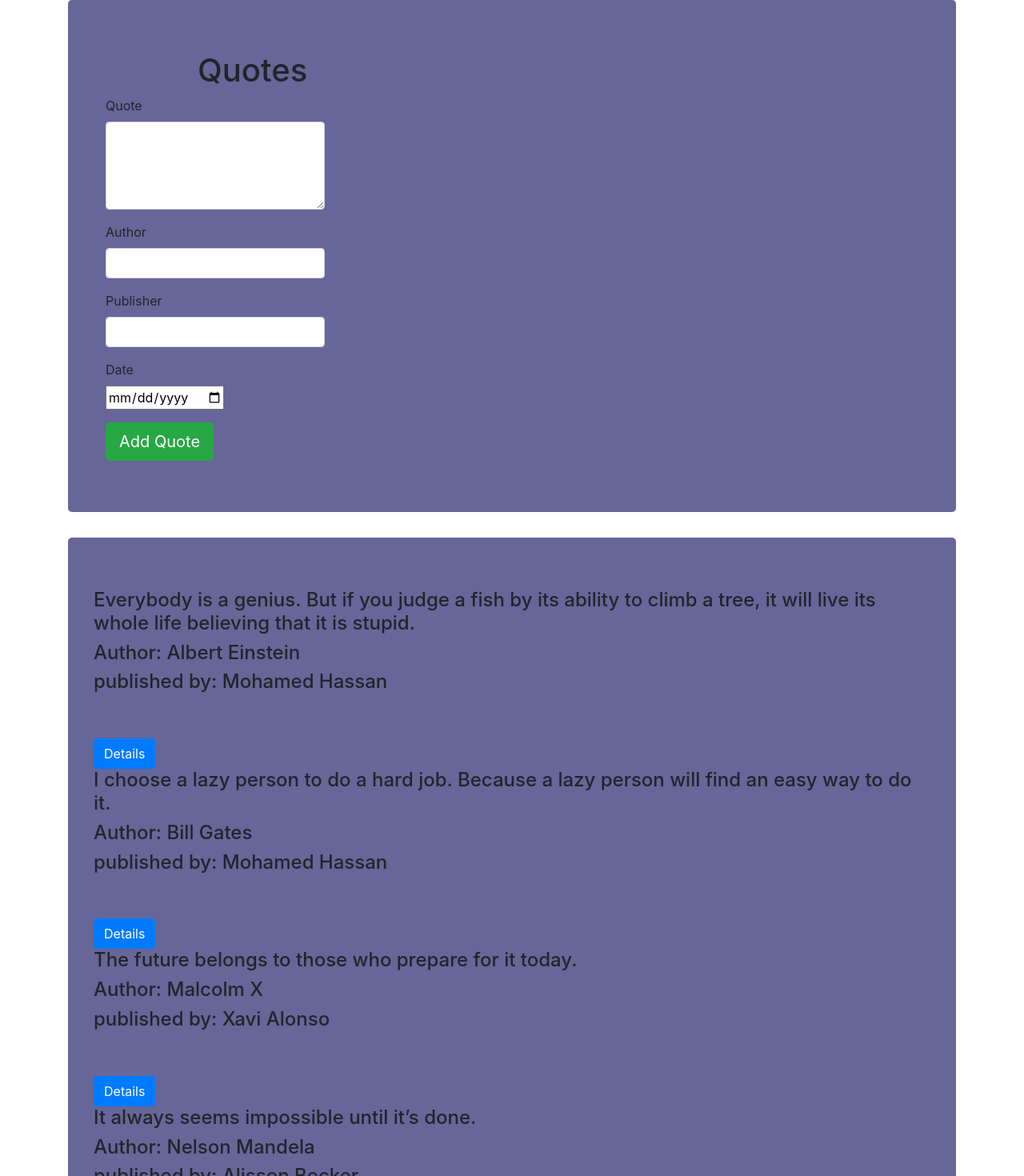
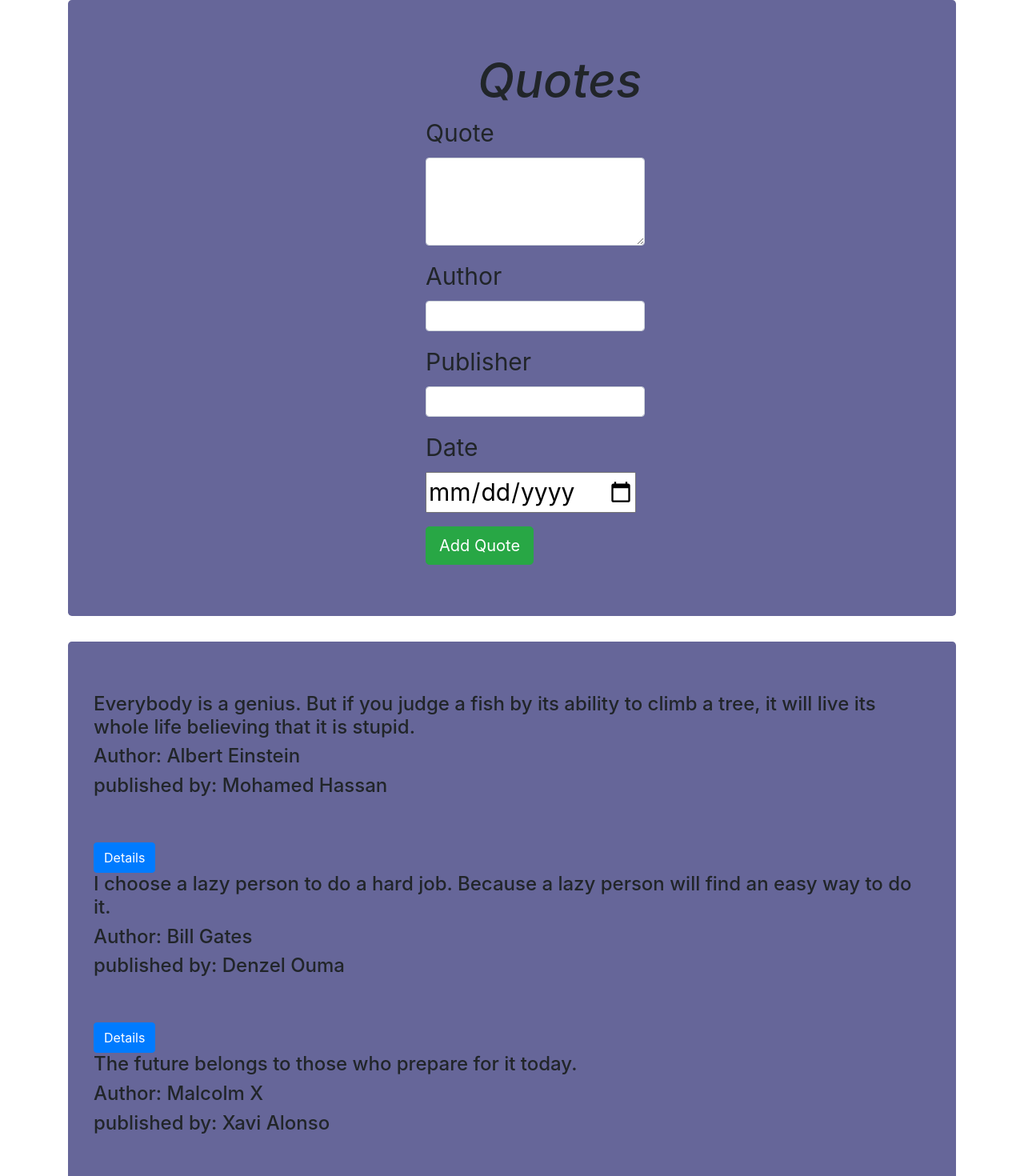
Before and after one commit to vanmo9/Quote, an Angular app: page / in a window 1280 px wide. Shown: the top 1470 px of the page at 80% size. Built offline with nearby package versions, Linux system fonts and the light colour scheme; what angular-bootstrap-md would draw is missing.

Commit message:
correction in quotes component

```diff
--- a/src/app/quotes-details/quotes-details.component.html
+++ b/src/app/quotes-details/quotes-details.component.html
@@ -2,10 +2,6 @@
 
 
 <br>
-<div>
-    <mdb-icon (click)="upvote=upvote+1" fas icon="thumbs-up" style='cursor:pointer; color:olive; font-size:1.5em; '></mdb-icon>
-    &nbsp;&nbsp; Good Quote: {{upvote}}
-    &nbsp;&nbsp;<mdb-icon (click)="downvote=downvote+1" fas icon="thumbs-down" style='cursor:pointer; color:red; font-size:1.5em;'></mdb-icon>
- &nbsp;&nbsp; Bad Quote: {{downvote}}
-</div>
-<p><button class="btn btn-danger" (click) = 'quoteDelete(true)'> Delete </button></p>
+<button id="like" type="button" name="button" (click)="like()">Like {{upvote}}</button>
+<button id="unlike" type="button" name="button" (click)="unlike()">Dis-Like {{downvote}}</button>
+<p><button class="btn btn-danger" (click)='quoteDelete(true)'> Delete </button></p>
--- a/src/app/quotes-details/quotes-details.component.ts
+++ b/src/app/quotes-details/quotes-details.component.ts
@@ -15,6 +15,13 @@ export class QuotesDetailsComponent implements OnInit {
   downvote = 0;
   upvote = 0;
 
+  like() {
+    this.upvote = this.upvote + 1;
+  }
+  unlike() {
+    this.downvote = this.downvote + 1;
+  }
+
   quoteDelete(complete: boolean) {
     this.isComplete.emit(complete);
   }
--- a/src/app/quotes/quotes.component.css
+++ b/src/app/quotes/quotes.component.css
@@ -2,5 +2,11 @@
   background-color: #666699;
 }
 h1 {
-  margin-left: 130px;
+  margin-left: 80px;
+  font-size: 60px;
+  font-style: italic;
 }
+.mo {
+  margin-left: 400px;
+  font-size: 30px;
+}
--- a/src/app/quotes/quotes.component.html
+++ b/src/app/quotes/quotes.component.html
@@ -1,6 +1,6 @@
 <div class="container">
   <div class="jumbotron">
-    <div class="well">
+    <div class="mo">
       <h1 id="heading">Quotes</h1>
       <div class="col-md-10">
         <app-quotes-form (addQuote)="addNewQuote($event)"></app-quotes-form>
@@ -8,10 +8,10 @@
     </div>
   </div>
   <div class="jumbotron">
-    <div class="col-md-13">
+    <div class="col-md-14">
       <div class="" *ngFor="let quote of Quotes;let i = 'index'">
 
-        <h4 id="{{i}}">{{ quote.quote }}</h4>
+        <h4>{{ quote.quote }}</h4>
         <h4>Author: {{quote.author}}</h4>
         <h4>published by: {{quote.publisher}}</h4>
 
--- a/src/app/quotes/quotes.component.ts
+++ b/src/app/quotes/quotes.component.ts
@@ -9,7 +9,7 @@ export class QuotesComponent implements OnInit {
 
   Quotes = [
     new Quote(1, 'Everybody is a genius. But if you judge a fish by its ability to climb a tree, it will live its whole life believing that it is stupid.', 'Albert Einstein', 'Mohamed Hassan', new Date(2019, 5, 7)),
-    new Quote(2, 'I choose a lazy person to do a hard job. Because a lazy person will find an easy way to do it.', 'Bill Gates', 'Mohamed Hassan', new Date(2019, 0, 3)),
+    new Quote(2, 'I choose a lazy person to do a hard job. Because a lazy person will find an easy way to do it.', 'Bill Gates', 'Denzel Ouma', new Date(2019, 0, 3)),
     new Quote(3, 'The future belongs to those who prepare for it today.', 'Malcolm X', 'Xavi Alonso', new Date(2019, 8, 1)),
     new Quote(4, 'It always seems impossible until it’s done.', ' Nelson Mandela', 'Alisson Becker', new Date(2019, 1, 9)),
   ]
```
